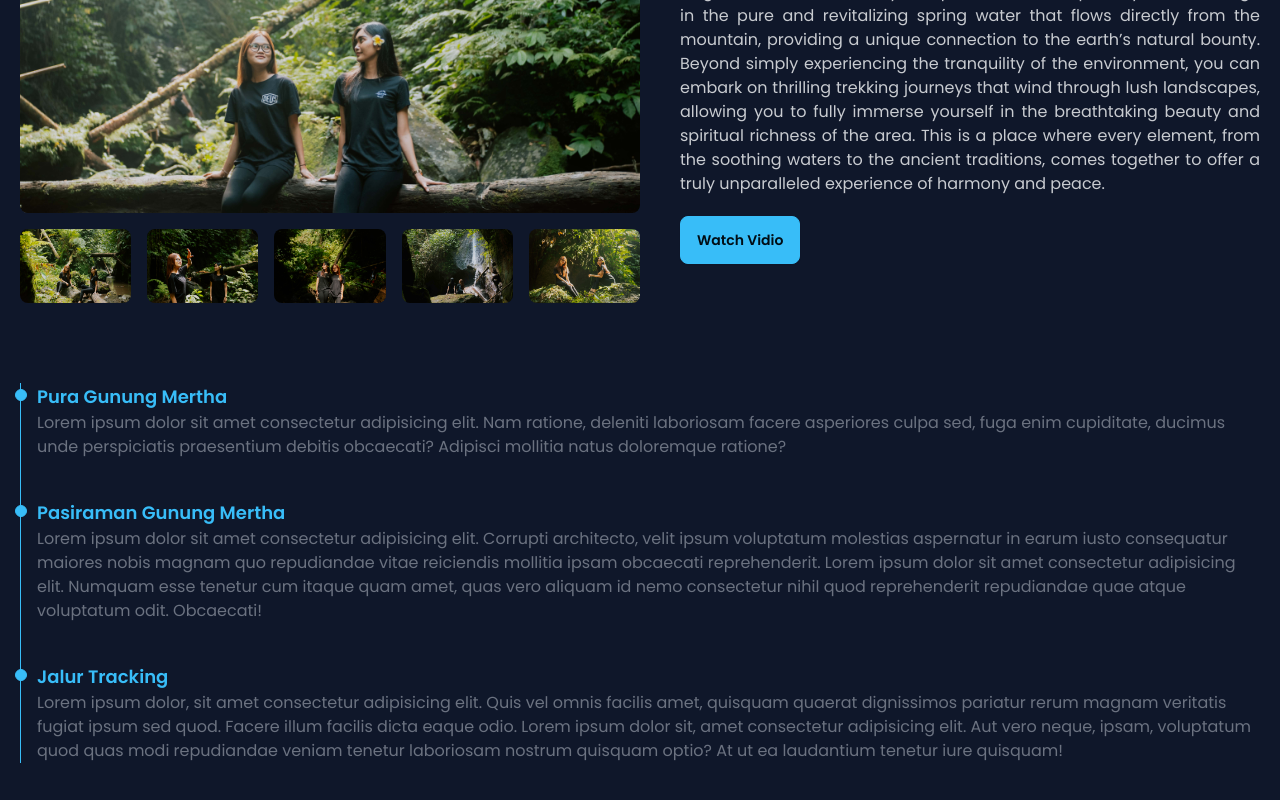
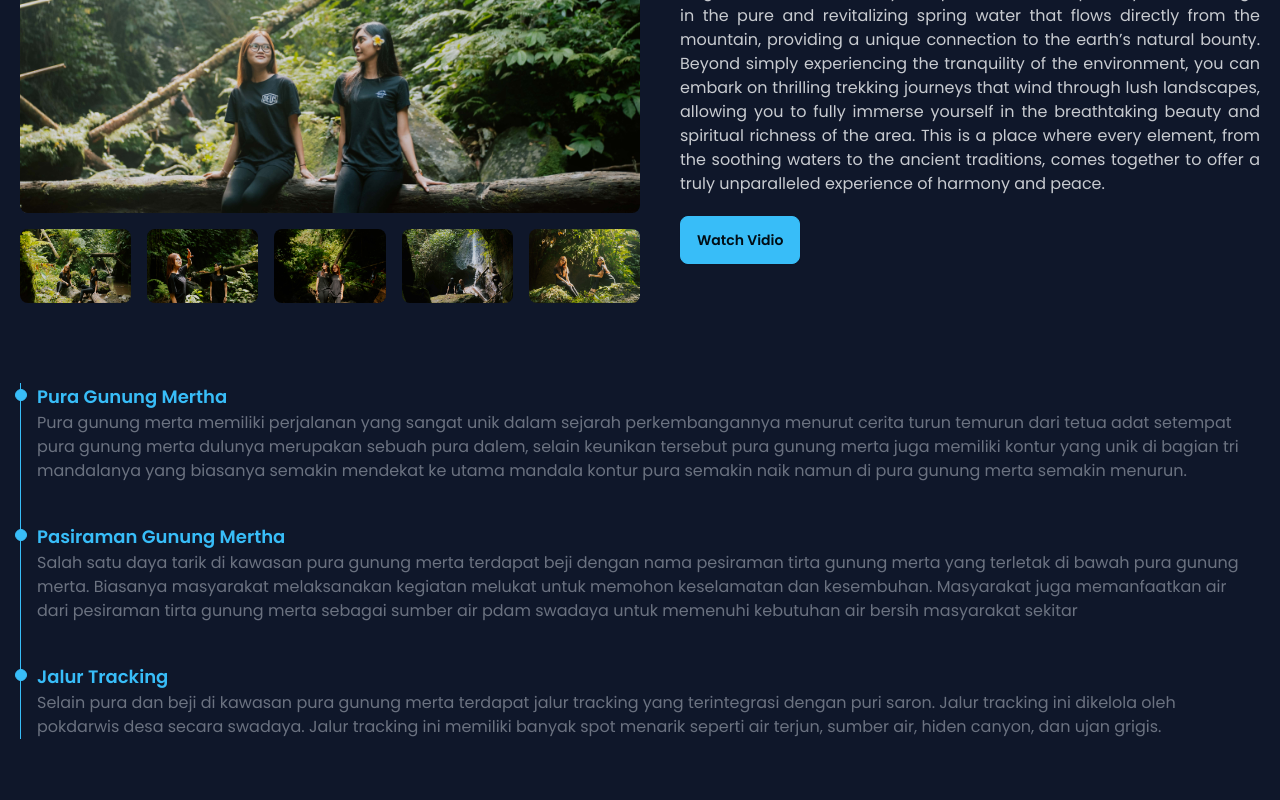
Before and after one commit to alit789/web-petak-final, a Next.js app: page /GunungMertha in a window 1280 px wide. Shown: the part 328-1128 px from the top of the page. Built offline with nearby package versions, Linux system fonts and the light colour scheme.

Commit message:
update lagi

```diff
--- a/app/GunungMertha/page.jsx
+++ b/app/GunungMertha/page.jsx
@@ -131,7 +131,7 @@ export default function Page() {
         <Popup
           isVisible={isPopupVisible}
           onClose={handleClosePopup}
-          title="Pura Gunung Mertha"
+          title="Vidio Dokumentasi Gunung Mertha"
           content="https://www.youtube.com/embed/O3WCkYeNKNg?si=LYi57vu5Byyd9Cdf"
         />
 
@@ -144,10 +144,13 @@ export default function Page() {
                 Pura Gunung Mertha
               </h3>
               <p className="mb-4 text-base font-normal text-gray-500">
-                Lorem ipsum dolor sit amet consectetur adipisicing elit. Nam
-                ratione, deleniti laboriosam facere asperiores culpa sed, fuga
-                enim cupiditate, ducimus unde perspiciatis praesentium debitis
-                obcaecati? Adipisci mollitia natus doloremque ratione?
+                Pura gunung merta memiliki perjalanan yang sangat unik dalam
+                sejarah perkembangannya menurut cerita turun temurun dari tetua
+                adat setempat pura gunung merta dulunya merupakan sebuah pura
+                dalem, selain keunikan tersebut pura gunung merta juga memiliki
+                kontur yang unik di bagian tri mandalanya yang biasanya semakin
+                mendekat ke utama mandala kontur pura semakin naik namun di pura
+                gunung merta semakin menurun.
               </p>
             </li>
 
@@ -158,14 +161,13 @@ export default function Page() {
                 Pasiraman Gunung Mertha
               </h3>
               <p className="text-base font-normal text-gray-500">
-                Lorem ipsum dolor sit amet consectetur adipisicing elit.
-                Corrupti architecto, velit ipsum voluptatum molestias aspernatur
-                in earum iusto consequatur maiores nobis magnam quo repudiandae
-                vitae reiciendis mollitia ipsam obcaecati reprehenderit. Lorem
-                ipsum dolor sit amet consectetur adipisicing elit. Numquam esse
-                tenetur cum itaque quam amet, quas vero aliquam id nemo
-                consectetur nihil quod reprehenderit repudiandae quae atque
-                voluptatum odit. Obcaecati!
+                Salah satu daya tarik di kawasan pura gunung merta terdapat beji
+                dengan nama pesiraman tirta gunung merta yang terletak di bawah
+                pura gunung merta. Biasanya masyarakat melaksanakan kegiatan
+                melukat untuk memohon keselamatan dan kesembuhan. Masyarakat
+                juga memanfaatkan air dari pesiraman tirta gunung merta sebagai
+                sumber air pdam swadaya untuk memenuhi kebutuhan air bersih
+                masyarakat sekitar
               </p>
             </li>
 
@@ -176,13 +178,11 @@ export default function Page() {
                 Jalur Tracking
               </h3>
               <p className="text-base font-normal text-gray-500">
-                Lorem ipsum dolor, sit amet consectetur adipisicing elit. Quis
-                vel omnis facilis amet, quisquam quaerat dignissimos pariatur
-                rerum magnam veritatis fugiat ipsum sed quod. Facere illum
-                facilis dicta eaque odio. Lorem ipsum dolor sit, amet
-                consectetur adipisicing elit. Aut vero neque, ipsam, voluptatum
-                quod quas modi repudiandae veniam tenetur laboriosam nostrum
-                quisquam optio? At ut ea laudantium tenetur iure quisquam!
+                Selain pura dan beji di kawasan pura gunung merta terdapat jalur
+                tracking yang terintegrasi dengan puri saron. Jalur tracking ini
+                dikelola oleh pokdarwis desa secara swadaya. Jalur tracking ini
+                memiliki banyak spot menarik seperti air terjun, sumber air,
+                hiden canyon, dan ujan grigis.
               </p>
             </li>
           </ol>
```
